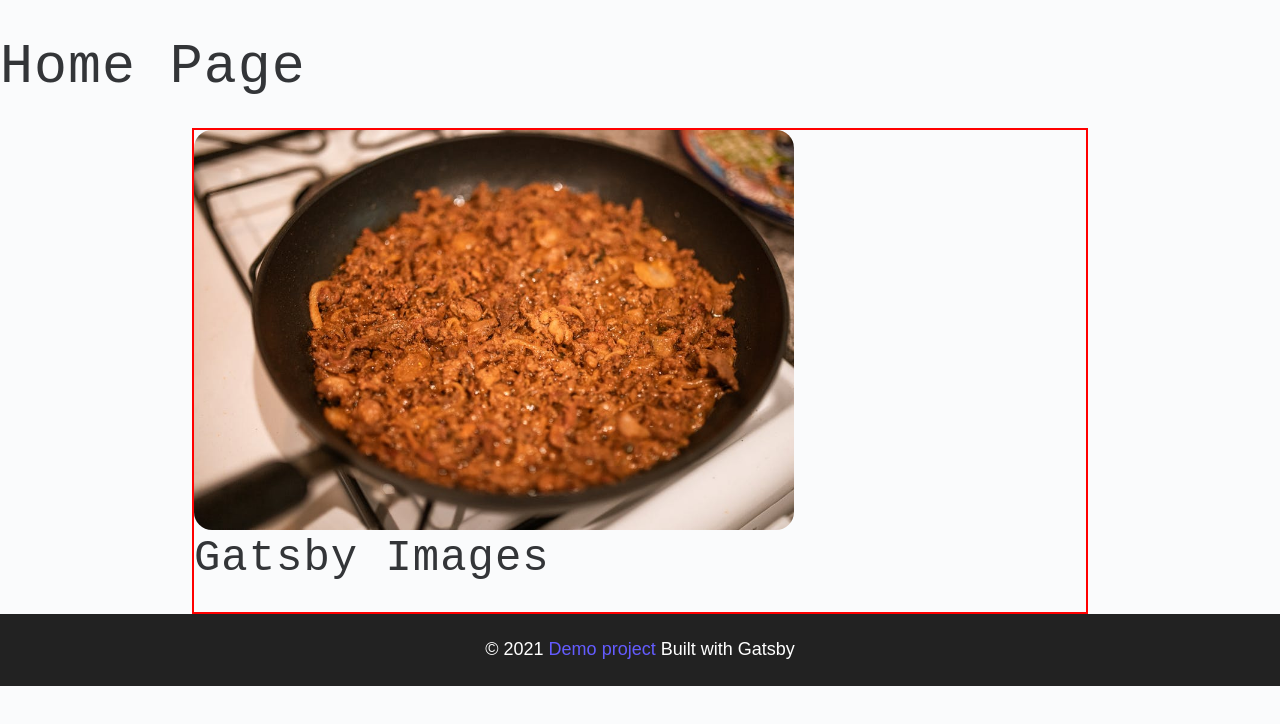
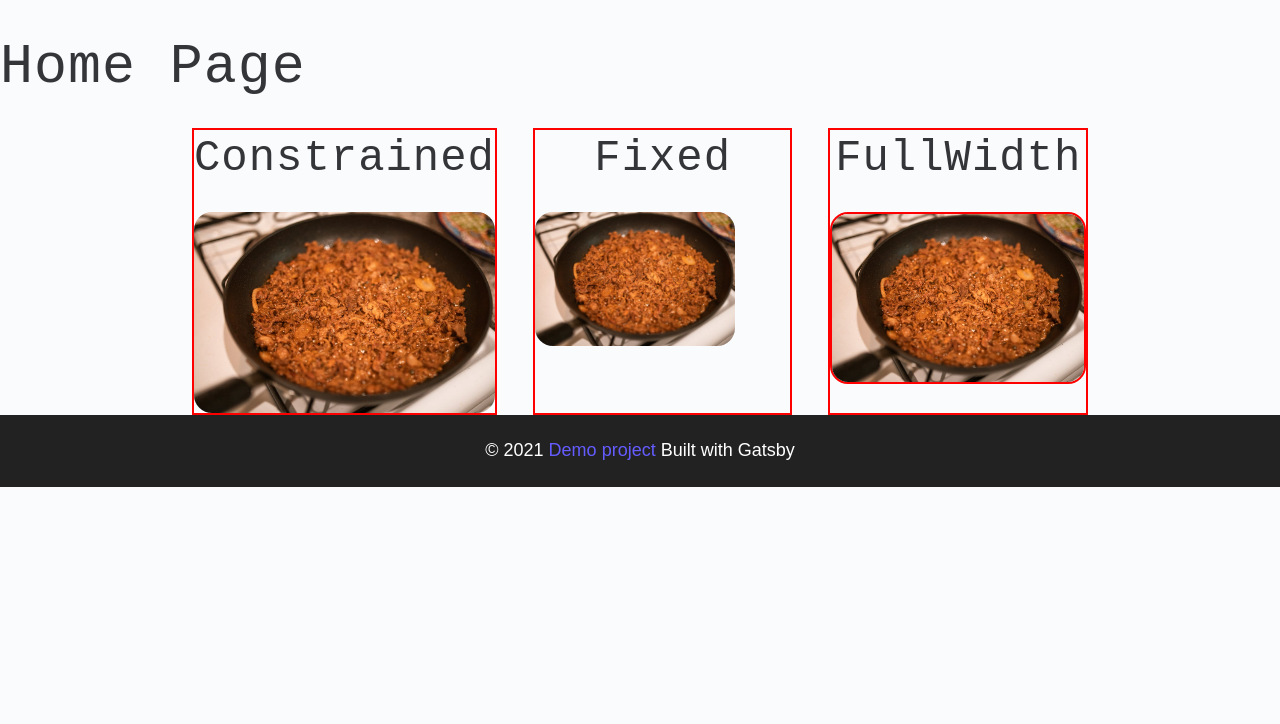
Before and after one commit to DebasisSaikia/Gatsby-js-crash-course, a Gatsby site in the folder recipe-project/: page / in a window 1280 px wide. Shown: the part 76-800 px from the top of the page. Built offline with nearby package versions, Linux system fonts and the light colour scheme; Gatsby itself is replaced by a stand-in of ours.

Commit message:
static images

```diff
--- a/recipe-project/src/demo/Images.js
+++ b/recipe-project/src/demo/Images.js
@@ -8,11 +8,17 @@ const Wrapper = styled.section`
   } */
   width: 70vw;
   margin: 0 auto;
+  display: grid;
+  text-align: center;
+  gap: 2rem;
   article {
     border: 2px solid red;
   }
   .ex-img {
     border-radius: 1rem;
+  }
+  @media (min-width: 992px) {
+    grid-template-columns: 1fr 1fr 1fr;
   }
 `
 
@@ -20,16 +26,38 @@ const Images = () => {
   return (
     <Wrapper>
       <article>
+        <h2>Constrained </h2>
         <StaticImage
           src="../assets/images/recipe-1.jpeg"
           alt="gatsby-image"
-          height={400}
           placeholder="tracedSVG"
           layout="constrained"
           className="ex-img"
           as="section"
         />
-        <h2>Gatsby images</h2>
+      </article>
+      <article>
+        <h2>Fixed </h2>
+        <StaticImage
+          src="../assets/images/recipe-1.jpeg"
+          alt="gatsby-image"
+          placeholder="blurred"
+          layout="fixed"
+          width={200}
+          className="ex-img"
+          as="div"
+        />
+      </article>
+      <article>
+        <h2>FullWidth </h2>
+        <StaticImage
+          src="../assets/images/recipe-1.jpeg"
+          alt="gatsby-image"
+          placeholder="dominantColor"
+          layout="fullWidth"
+          className="ex-img"
+          as="article"
+        />
       </article>
     </Wrapper>
   )
```
